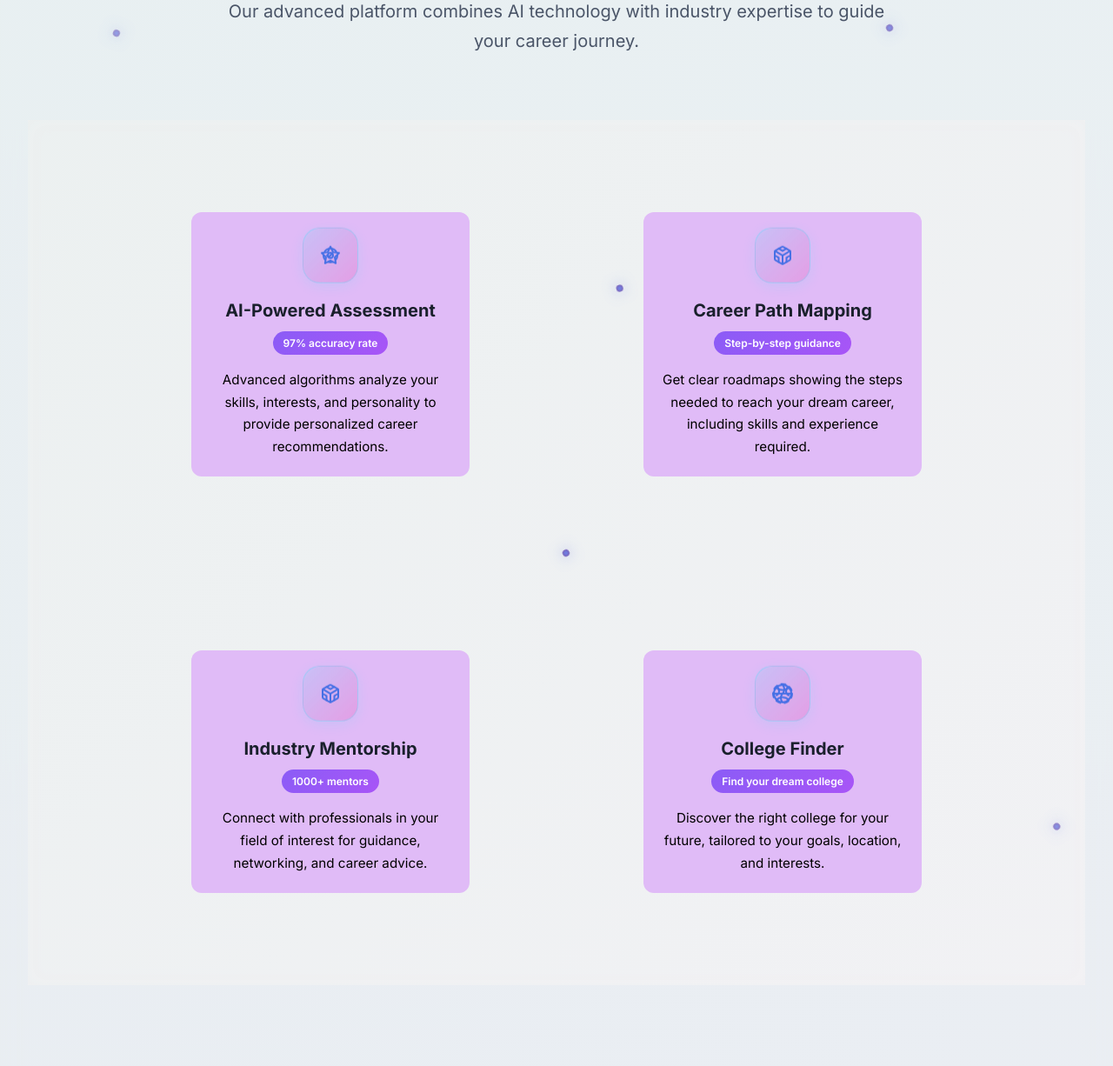
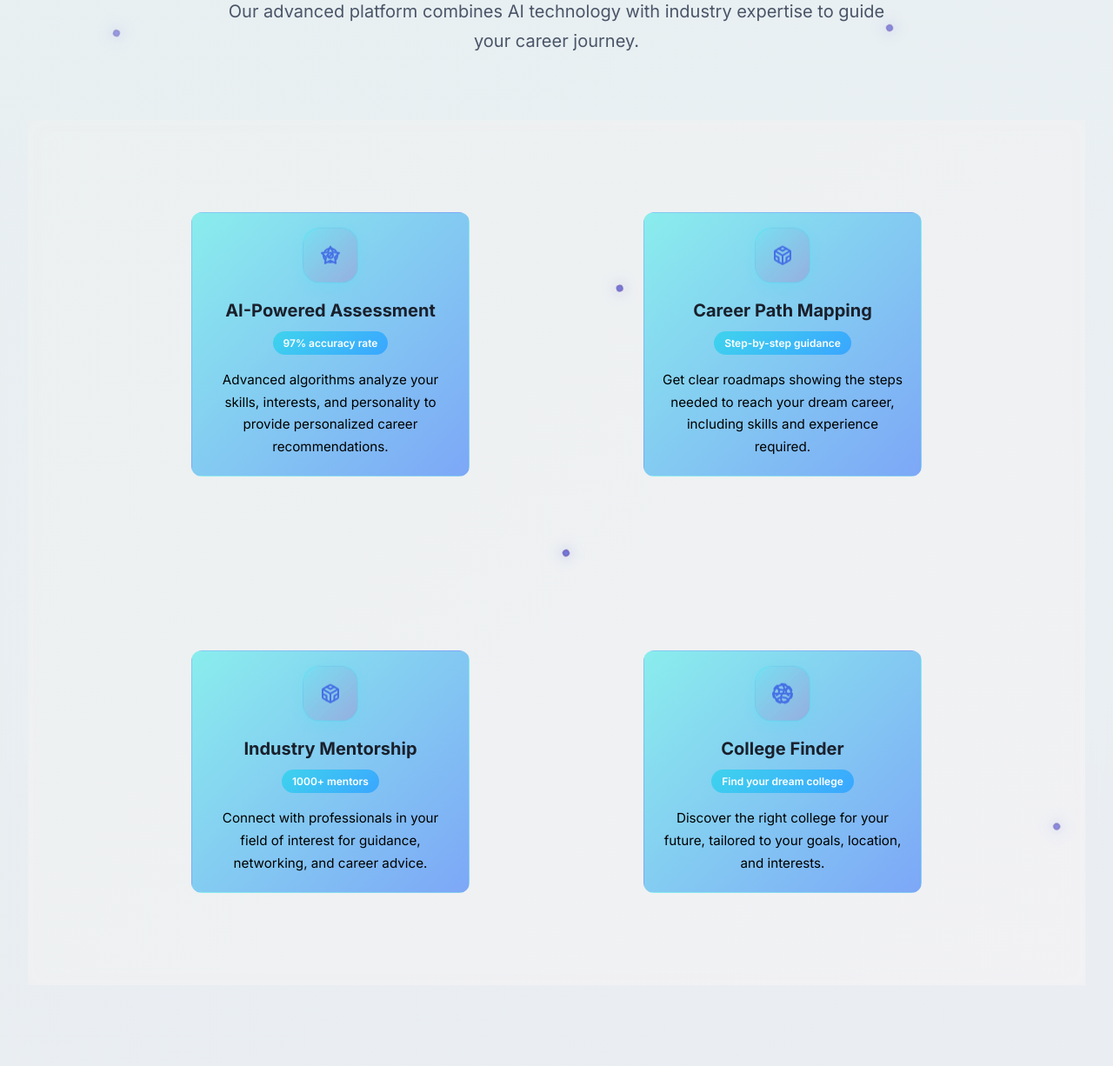
Before and after one commit to varshachauhan2323/SIH_project-ShikshaPath, a Flask app: page / in a window 1280 px wide. Shown: the part 1187-2413 px from the top of the page at 87% size. Run offline with Flask 3, Linux system fonts and the light colour scheme.

Commit message:
change in ui

```diff
--- a/static/style.css
+++ b/static/style.css
@@ -677,7 +677,7 @@ body {
 }
 
 .feature-benefit {
-    background: linear-gradient(135deg, #8b5cf6, #a855f7);
+    background: linear-gradient(135deg, #3fd3ed, #3aa6ff);
     color: white;
     padding: 0.25rem 0.75rem;
     border-radius: 20px;
--- a/templates/index.html
+++ b/templates/index.html
@@ -284,7 +284,7 @@
   max-width: 320px;
   padding: 20px;
   border-radius: 12px;
-  background: #e0bbf7;
+  background:linear-gradient(135deg, #7fedede6, rgba(113, 160, 248, 0.9));
   cursor: pointer;
   transition: transform 0.3s ease;
   text-align: center;
```
